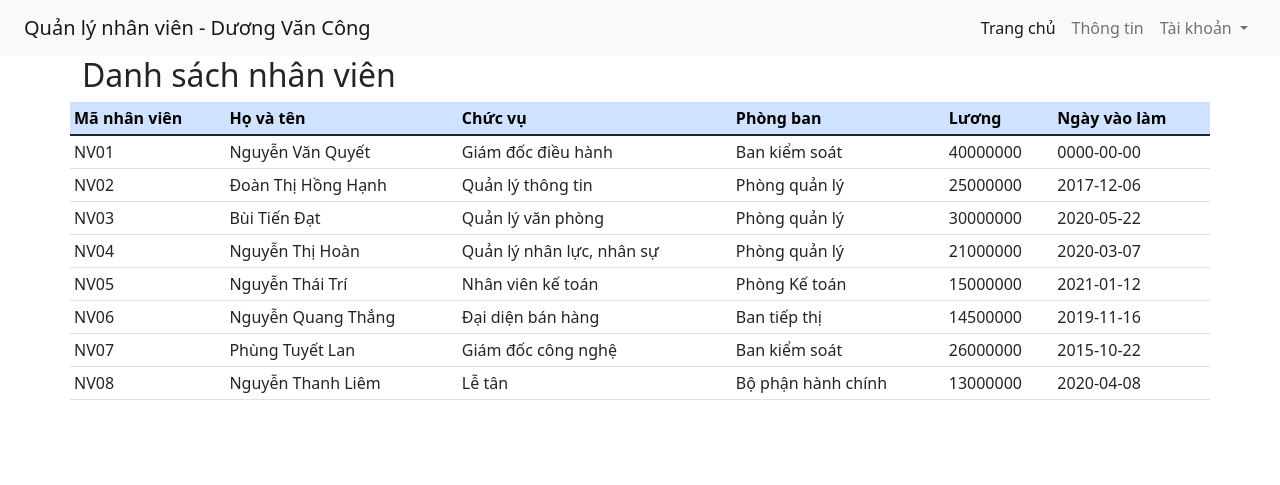
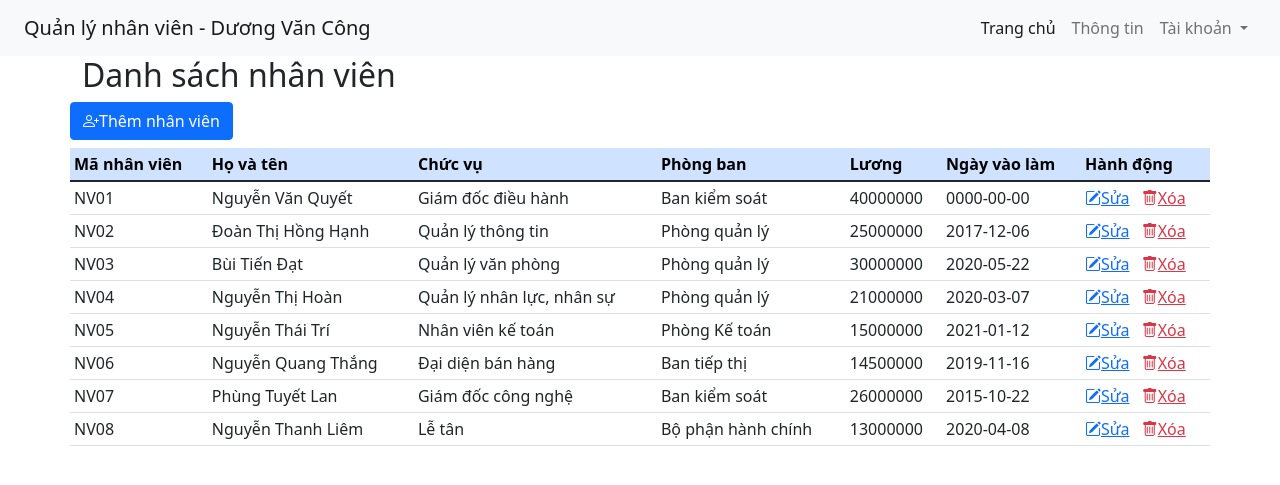
Before and after one commit to duongcongit/CSE485_K61_KTGK_1951060567, a PHP site: page /baitaplon/ in a window 1280 px wide. Shown: the top 485 px of the page. Run offline with PHP 8.4, Linux system fonts and the light colour scheme; data comes from the database, SQL or seed files in the repository; some libraries are stand-ins or nearby versions.

Commit message:
xong chuc nang xoa

```diff
--- a/src/controllers/EmployeeController.php
+++ b/src/controllers/EmployeeController.php
@@ -9,6 +9,28 @@
             require_once 'views/employees/index.php';
 
         }
+
+        //
+        function delete(){
+            $manv = $_GET['manv'];
+
+            $employee = new EmployeeModel();
+            $isDelete = $employee->deleteEmployee($manv);
+
+            if ($isDelete) {
+                $success = "Xóa bản ghi #$manv thành công";
+                header("location: index.php?result=$success");
+            }
+            else {
+                //báo lỗi
+                $error = "Xóa bản ghi #$manv thất bại";
+                header("location: index.php?result=$error");
+            }
+
+
+            exit();
+
+        }
     }
 
 ?>
--- a/src/models/EmployeeModel.php
+++ b/src/models/EmployeeModel.php
@@ -19,6 +19,19 @@
             return $arr_employees;
         }
 
+        // Xóa
+        function deleteEmployee($manv = null){
+            $connection = $this->connectDb();
+
+            $sqlDel = "DELETE FROM nhanvien WHERE maNV='$manv'";
+            $isDelete = mysqli_query($connection, $sqlDel);
+
+            $this->closeDb($connection);
+
+            return $isDelete;
+
+        }
+
 
 
         //
--- a/src/views/employees/index.php
+++ b/src/views/employees/index.php
@@ -7,7 +7,7 @@
     <meta name="viewport" content="width=device-width, initial-scale=1.0">
     <title>1951060567_employees</title>
     <link href="https://cdn.jsdelivr.net/npm/bootstrap@5.1.3/dist/css/bootstrap.min.css" rel="stylesheet" integrity="sha384-1BmE4kWBq78iYhFldvKuhfTAU6auU8tT94WrHftjDbrCEXSU1oBoqyl2QvZ6jIW3" crossorigin="anonymous">
-
+    <link rel="stylesheet" href="https://cdn.jsdelivr.net/npm/bootstrap-icons@1.7.2/font/bootstrap-icons.css">
 </head>
 
 <body>
@@ -52,7 +52,16 @@
     <!--  -->
     <main class="container">
         <div class="row">
+            <?php
+            if (isset($_GET['success'])) {
+                echo "<h4 style='color:red;'> {$_GET['success']} </h4>";
+              }
+            if (isset($_GET['error'])) {
+                echo "<h4 style='color:red;'> {$_GET['error']} </h4>";
+            }
+            ?>
             <h2>Danh sách nhân viên</h2>
+            <a class="btn btn-primary mb-2" style="width: fit-content;" href="#"><i class="bi bi-person-plus"></i>Thêm nhân viên</a>
             <table class="table table-hover table-sm">
                 <thead>
                     <tr class="table-primary">
@@ -62,6 +71,7 @@
                         <th scope="col">Phòng ban</th>
                         <th scope="col">Lương</th>
                         <th scope="col">Ngày vào làm</th>
+                        <th scope="col">Hành động</th>
                     </tr>
                 </thead>
                 <tbody>
@@ -74,6 +84,10 @@
                     <td>{$employee['phongban']}</td>
                     <td>{$employee['luong']}</td>
                     <td>{$employee['ngayvaolam']}</td>
+                    <td>
+                    <a href=''><i class='bi bi-pencil-square'></i>Sửa</a>
+                    <a class='text-danger' href='index.php?controller=employee&action=delete&manv={$employee['maNV']}'><i class='ms-2 bi bi-trash text-danger'></i>Xóa</a>
+                    </td>
 
                     </tr>";
                     }
```
Lines whose indentation alone changed are shown as unchanged.
